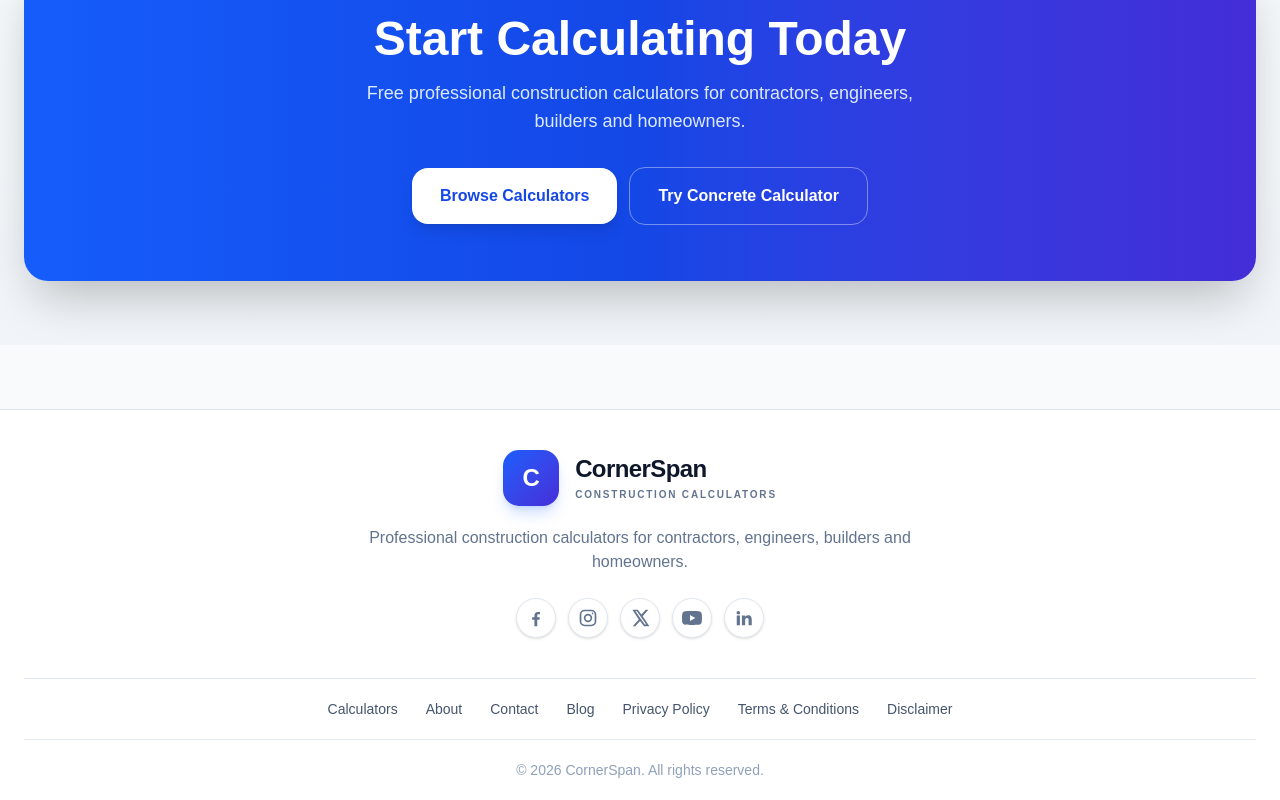
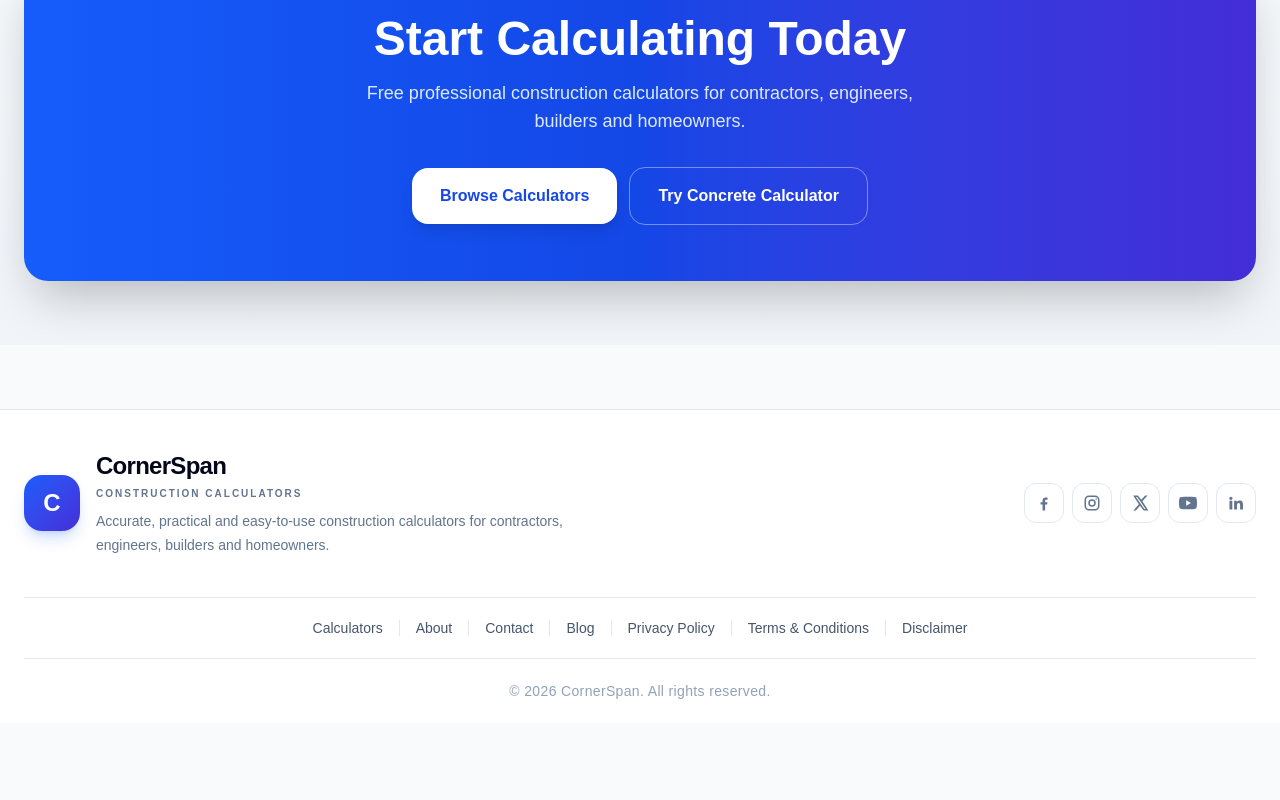
Before and after one commit to km7max-cmd/cornerspan, a Next.js app: page / in a window 1280 px wide. Shown: the part 2100-2900 px from the top of the page. After the commit the page ends 2823 px from the top, so only its background shows below. Built offline with nearby package versions, Linux system fonts and the light colour scheme.

Commit message:
Update Footer component with new links and icons
Refactor footer component to include dynamic social and footer links.

```diff
--- a/components/Footer.tsx
+++ b/components/Footer.tsx
@@ -1,22 +1,28 @@
 import Link from "next/link";
 
-const socialLinks = [
-  {
-    name: "Facebook",
-    href: "#",
-    icon: (
-      <svg viewBox="0 0 24 24" className="h-5 w-5" fill="currentColor">
+const footerLinks = [
+  { name: "Calculators", href: "/#calculators" },
+  { name: "About", href: "/about" },
+  { name: "Contact", href: "/contact" },
+  { name: "Blog", href: "/blog" },
+  { name: "Privacy Policy", href: "/privacy" },
+  { name: "Terms & Conditions", href: "/terms" },
+  { name: "Disclaimer", href: "/disclaimer" },
+];
+
+function FacebookIcon() {
+  return (
+    <svg viewBox="0 0 24 24" className="h-[18px] w-[18px]" fill="currentColor">
       <path d="M13.5 22v-8h2.7l.4-3h-3.1V9.1c0-.9.3-1.5 1.6-1.5h1.7V4.9c-.3 0-1.3-.1-2.5-.1-2.5 0-4.2 1.5-4.2 4.3V11H7.4v3h2.7v8h3.4Z" />
     </svg>
-    ),
-  },
-  {
-    name: "Instagram",
-    href: "#",
-    icon: (
+  );
+}
+
+function InstagramIcon() {
+  return (
     <svg
       viewBox="0 0 24 24"
-        className="h-5 w-5"
+      className="h-[18px] w-[18px]"
       fill="none"
       stroke="currentColor"
       strokeWidth="2"
@@ -31,83 +37,93 @@ const socialLinks = [
         stroke="none"
       />
     </svg>
-    ),
-  },
-  {
-    name: "X",
-    href: "#",
-    icon: (
-      <svg viewBox="0 0 24 24" className="h-5 w-5" fill="currentColor">
+  );
+}
+
+function XIcon() {
+  return (
+    <svg viewBox="0 0 24 24" className="h-[18px] w-[18px]" fill="currentColor">
       <path d="M18.9 2H22l-6.8 7.8L23.2 22h-6.3l-4.9-6.4L6.4 22H3.3l7.2-8.2L2.9 2h6.4l4.4 5.8L18.9 2Zm-1.1 17.9h1.7L8.3 4H6.5l11.3 15.9Z" />
     </svg>
-    ),
-  },
-  {
-    name: "YouTube",
-    href: "#",
-    icon: (
-      <svg viewBox="0 0 24 24" className="h-5 w-5" fill="currentColor">
+  );
+}
+
+function YouTubeIcon() {
+  return (
+    <svg viewBox="0 0 24 24" className="h-[18px] w-[18px]" fill="currentColor">
       <path d="M23.5 6.2a3 3 0 0 0-2.1-2.1C19.5 3.6 12 3.6 12 3.6s-7.5 0-9.4.5A3 3 0 0 0 .5 6.2C0 8.1 0 12 0 12s0 3.9.5 5.8a3 3 0 0 0 2.1 2.1c1.9.5 9.4.5 9.4.5s7.5 0 9.4-.5a3 3 0 0 0 2.1-2.1c.5-1.9.5-5.8.5-5.8s0-3.9-.5-5.8ZM9.6 15.6V8.4l6.3 3.6-6.3 3.6Z" />
     </svg>
-    ),
-  },
-  {
-    name: "LinkedIn",
-    href: "#",
-    icon: (
-      <svg viewBox="0 0 24 24" className="h-5 w-5" fill="currentColor">
+  );
+}
+
+function LinkedInIcon() {
+  return (
+    <svg viewBox="0 0 24 24" className="h-[18px] w-[18px]" fill="currentColor">
       <path d="M5.2 3.5A2.2 2.2 0 1 1 5.2 7.9 2.2 2.2 0 0 1 5.2 3.5ZM3.3 9h3.8v11.7H3.3V9Zm6.2 0h3.6v1.6h.1c.5-.9 1.7-2 3.6-2 3.8 0 4.5 2.5 4.5 5.8v6.3h-3.8v-5.6c0-1.3 0-3-1.9-3s-2.2 1.4-2.2 2.9v5.7H9.5V9Z" />
     </svg>
-    ),
-  },
+  );
+}
+
+const socials = [
+  { name: "Facebook", icon: <FacebookIcon /> },
+  { name: "Instagram", icon: <InstagramIcon /> },
+  { name: "X", icon: <XIcon /> },
+  { name: "YouTube", icon: <YouTubeIcon /> },
+  { name: "LinkedIn", icon: <LinkedInIcon /> },
 ];
 
 export default function Footer() {
   return (
     <footer className="mt-16 border-t border-slate-200 bg-white">
 
-      <div className="mx-auto max-w-7xl px-5 sm:px-6">
+      <div className="mx-auto max-w-7xl px-6">
 
         {/* ================================================= */}
         {/* ROW 1 — BRAND */}
         {/* ================================================= */}
 
-        <div className="flex flex-col items-center py-10 text-center">
+        <div className="flex flex-col gap-8 py-10 md:flex-row md:items-center md:justify-between">
 
-          <Link
-            href="/"
-            className="group inline-flex items-center gap-4"
-          >
-            <div className="flex h-14 w-14 items-center justify-center rounded-2xl bg-gradient-to-br from-blue-600 to-indigo-700 text-2xl font-black text-white shadow-lg shadow-blue-600/20 transition-transform duration-300 group-hover:scale-105">
+          {/* Brand */}
+
+          <div className="flex items-center gap-4">
+
+            <Link href="/" aria-label="CornerSpan Home">
+              <div className="flex h-14 w-14 items-center justify-center rounded-[18px] bg-gradient-to-br from-blue-600 to-indigo-700 text-2xl font-black text-white shadow-lg shadow-blue-600/20">
                 C
-            </div>
-
-            <div className="text-left">
-              <h2 className="text-2xl font-black tracking-tight text-slate-900">
-                CornerSpan
-              </h2>
-
-              <p className="mt-0.5 text-[10px] font-semibold uppercase tracking-[0.18em] text-slate-500">
-                Construction Calculators
-              </p>
               </div>
             </Link>
 
-          <p className="mt-5 max-w-xl text-sm leading-6 text-slate-500 sm:text-base">
-            Professional construction calculators for contractors,
-            engineers, builders and homeowners.
+            <div>
+              <Link
+                href="/"
+                className="text-2xl font-extrabold tracking-[-0.03em] text-slate-950"
+              >
+                CornerSpan
+              </Link>
+
+              <p className="mt-1 text-[10px] font-semibold uppercase tracking-[0.2em] text-slate-500">
+                Construction Calculators
               </p>
+
+              <p className="mt-2 max-w-lg text-sm leading-6 text-slate-500">
+                Accurate, practical and easy-to-use construction calculators
+                for contractors, engineers, builders and homeowners.
+              </p>
+            </div>
+
+          </div>
 
           {/* Social */}
 
-          <div className="mt-6 flex items-center gap-3">
+          <div className="flex items-center gap-2">
 
-            {socialLinks.map((social) => (
+            {socials.map((social) => (
               <a
                 key={social.name}
-                href={social.href}
+                href="#"
                 aria-label={social.name}
-                className="flex h-10 w-10 items-center justify-center rounded-full border border-slate-200 bg-white text-slate-500 shadow-sm transition-all duration-200 hover:-translate-y-1 hover:border-blue-200 hover:bg-blue-50 hover:text-blue-600 hover:shadow-md"
+                className="flex h-10 w-10 items-center justify-center rounded-xl border border-slate-200 text-slate-500 transition-all duration-200 hover:-translate-y-0.5 hover:border-blue-600 hover:bg-blue-600 hover:text-white hover:shadow-md"
               >
                 {social.icon}
               </a>
@@ -119,64 +135,35 @@ export default function Footer() {
 
 
         {/* ================================================= */}
-        {/* ROW 2 — LINKS */}
+        {/* ROW 2 — NAVIGATION */}
         {/* ================================================= */}
 
         <div className="border-y border-slate-200 py-5">
 
           <nav
             aria-label="Footer navigation"
-            className="flex flex-wrap items-center justify-center gap-x-7 gap-y-3"
+            className="flex flex-wrap items-center justify-center gap-y-2"
           >
 
+            {footerLinks.map((link, index) => (
+              <div key={link.name} className="flex items-center">
+
                 <Link
-              href="/calculators/concrete"
-              className="text-sm font-medium text-slate-600 transition hover:text-blue-600"
+                  href={link.href}
+                  className="px-4 text-sm font-medium text-slate-600 transition-colors hover:text-blue-600"
                 >
-              Calculators
+                  {link.name}
                 </Link>
 
-            <Link
-              href="/about"
-              className="text-sm font-medium text-slate-600 transition hover:text-blue-600"
-            >
-              About
-            </Link>
+                {index < footerLinks.length - 1 && (
+                  <span
+                    aria-hidden="true"
+                    className="hidden h-4 w-px bg-slate-200 sm:block"
+                  />
+                )}
 
-            <Link
-              href="/contact"
-              className="text-sm font-medium text-slate-600 transition hover:text-blue-600"
-            >
-              Contact
-            </Link>
-
-            <Link
-              href="/blog"
-              className="text-sm font-medium text-slate-600 transition hover:text-blue-600"
-            >
-              Blog
-            </Link>
-
-            <Link
-              href="/privacy"
-              className="text-sm font-medium text-slate-600 transition hover:text-blue-600"
-            >
-              Privacy Policy
-            </Link>
-
-            <Link
-              href="/terms"
-              className="text-sm font-medium text-slate-600 transition hover:text-blue-600"
-            >
-              Terms & Conditions
-            </Link>
-
-            <Link
-              href="/disclaimer"
-              className="text-sm font-medium text-slate-600 transition hover:text-blue-600"
-            >
-              Disclaimer
-            </Link>
+              </div>
+            ))}
 
           </nav>
 
@@ -187,9 +174,9 @@ export default function Footer() {
         {/* ROW 3 — COPYRIGHT */}
         {/* ================================================= */}
 
-        <div className="py-5 text-center">
+        <div className="flex min-h-[64px] items-center justify-center">
 
-          <p className="text-xs font-medium text-slate-400 sm:text-sm">
+          <p className="text-xs font-medium tracking-wide text-slate-400 sm:text-sm">
             © {new Date().getFullYear()} CornerSpan. All rights reserved.
           </p>
 
```
Lines whose indentation alone changed are shown as unchanged.
